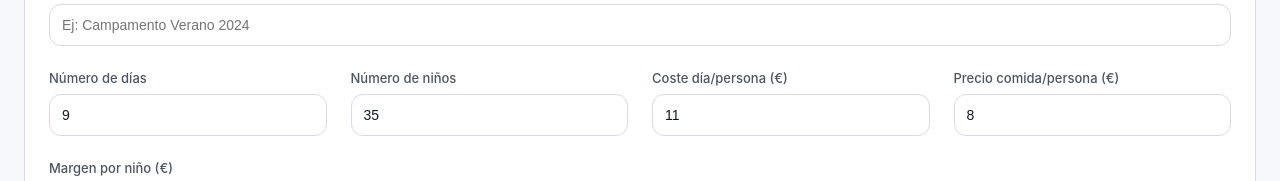
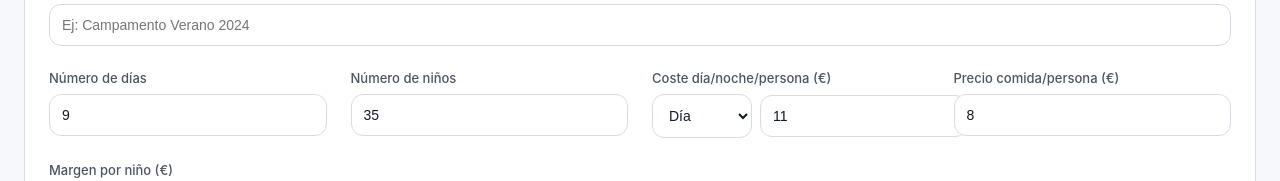
Before and after one commit to pardalaco/Juniors-Presupuestos, a website built with Vite: page calculadora_campamento.html in a window 1280 px wide. Shown: the part 202-383 px from the top of the page. Built offline with nearby package versions, Linux system fonts and the light colour scheme.

Commit message:
feat: coste instalaciones dias/noches

```diff
--- a/calculadora_campamento.html
+++ b/calculadora_campamento.html
@@ -80,15 +80,26 @@
             />
           </div>
           <div class="input-group">
-            <label>Coste día/persona (€)</label>
+            <label>Coste día/noche/persona (€)</label>
+            <div style="display: flex; gap: 0.5rem; align-items: center">
+              <select
+                id="tipoCoste"
+                style="flex: 0 0 100px"
+                onchange="calculate()"
+              >
+                <option value="dia" selected>Día</option>
+                <option value="noche">Noche</option>
+              </select>
               <input
                 type="number"
                 id="costeDia"
                 value="11"
                 min="0"
                 step="0.5"
+                style="flex: 1"
                 onchange="calculate()"
               />
+            </div>
           </div>
           <div class="input-group">
             <label>Precio comida/persona (€)</label>
@@ -346,6 +357,7 @@
         const cocina = parseInt(document.getElementById("cocina").value);
 
         const costeDia = parseFloat(document.getElementById("costeDia").value);
+        const tipoCoste = document.getElementById("tipoCoste").value;
         const precioComida = parseFloat(
           document.getElementById("precioComida").value,
         );
@@ -368,15 +380,20 @@
           document.getElementById("precioCocina").value,
         );
 
+        // Ajuste según tipo de coste (día o noche)
+        // Si es por noche, se resta 1 día porque la última noche no tiene coste de estancia
+        const diasEstancia =
+          tipoCoste === "noche" ? Math.max(0, dias - 1) : dias;
+
         const costoPersonaDia = costeDia + precioComida;
-        const estanciaComidaTotalNiño = costoPersonaDia * dias;
+        const estanciaComidaTotalNiño = costoPersonaDia * diasEstancia;
 
         const costAutobus = autobus / ninos;
         const costMaterial = material / ninos;
         const costFurgoneta = (furgoneta + gasolina) / ninos;
 
         // El coste real de cada personal es el mismo que el de un niño (estancia + comida)
-        const costeRealPersonal = costoPersonaDia * dias;
+        const costeRealPersonal = costoPersonaDia * diasEstancia;
 
         // Lo que los niños tienen que "subvencionar" es la diferencia entre el coste real y lo que paga el personal
         const subvencionEducadores =
@@ -438,37 +455,44 @@
           presupuestoTotal.toLocaleString("es-ES") + "€";
 
         // Cálculo para la tabla resumen (qué porcentaje del coste real de cada grupo cubren ellos mismos)
-        const porcPagaEducador = (precioEducador / costeRealPersonal) * 100;
+        const costeRealPersonalTotal = costoPersonaDia * diasEstancia;
+        const porcPagaEducador =
+          (precioEducador / costeRealPersonalTotal) * 100;
         const porcPagaPreeducador =
-          (precioPreeducador / costeRealPersonal) * 100;
-        const porcPagaCocina = (precioCocina / costeRealPersonal) * 100;
+          (precioPreeducador / costeRealPersonalTotal) * 100;
+        const porcPagaCocina = (precioCocina / costeRealPersonalTotal) * 100;
 
-        const estanciaTotal = costeDia * dias * totalPersonas;
+        const estanciaTotal = costeDia * diasEstancia * totalPersonas;
         const comidaTotal = precioComida * dias * totalPersonas;
 
         const summary = [
           {
             concepto: "Estancia Total",
+            calculo: `${costeDia}€ x ${diasEstancia} días x ${totalPersonas} personas`,
             total: Math.round(estanciaTotal * 100) / 100,
             id: "estanciaTotal",
           },
           {
             concepto: "Comida Total",
+            calculo: `${precioComida}€ x ${dias} días x ${totalPersonas} personas`,
             total: Math.round(comidaTotal * 100) / 100,
             id: "comidaTotal",
           },
           {
             concepto: "Transporte (Autobús + Furgoneta + Gasolina)",
+            calculo: `${autobus}€ + ${furgoneta}€ + ${gasolina}€`,
             total: Math.round((autobus + furgoneta + gasolina) * 100) / 100,
             id: "transporteTotal",
           },
           {
             concepto: "Material",
+            calculo: `${material}€`,
             total: Math.round(material * 100) / 100,
             id: "materialTotal",
           },
           {
             concepto: "Margen Total",
+            calculo: `${margen}€ x ${ninos} niños`,
             total: Math.round(margen * ninos * 100) / 100,
             id: "margenTotal",
           },
@@ -479,6 +503,7 @@
           if (item.total > 0) {
             html += `<tr>
         <td>${item.concepto}</td>
+        <td>${item.calculo}</td>
         <td style="text-align: right;" id="${item.id}">${item.total}€</td>
       </tr>`;
           }
```
Lines whose indentation alone changed are shown as unchanged.
